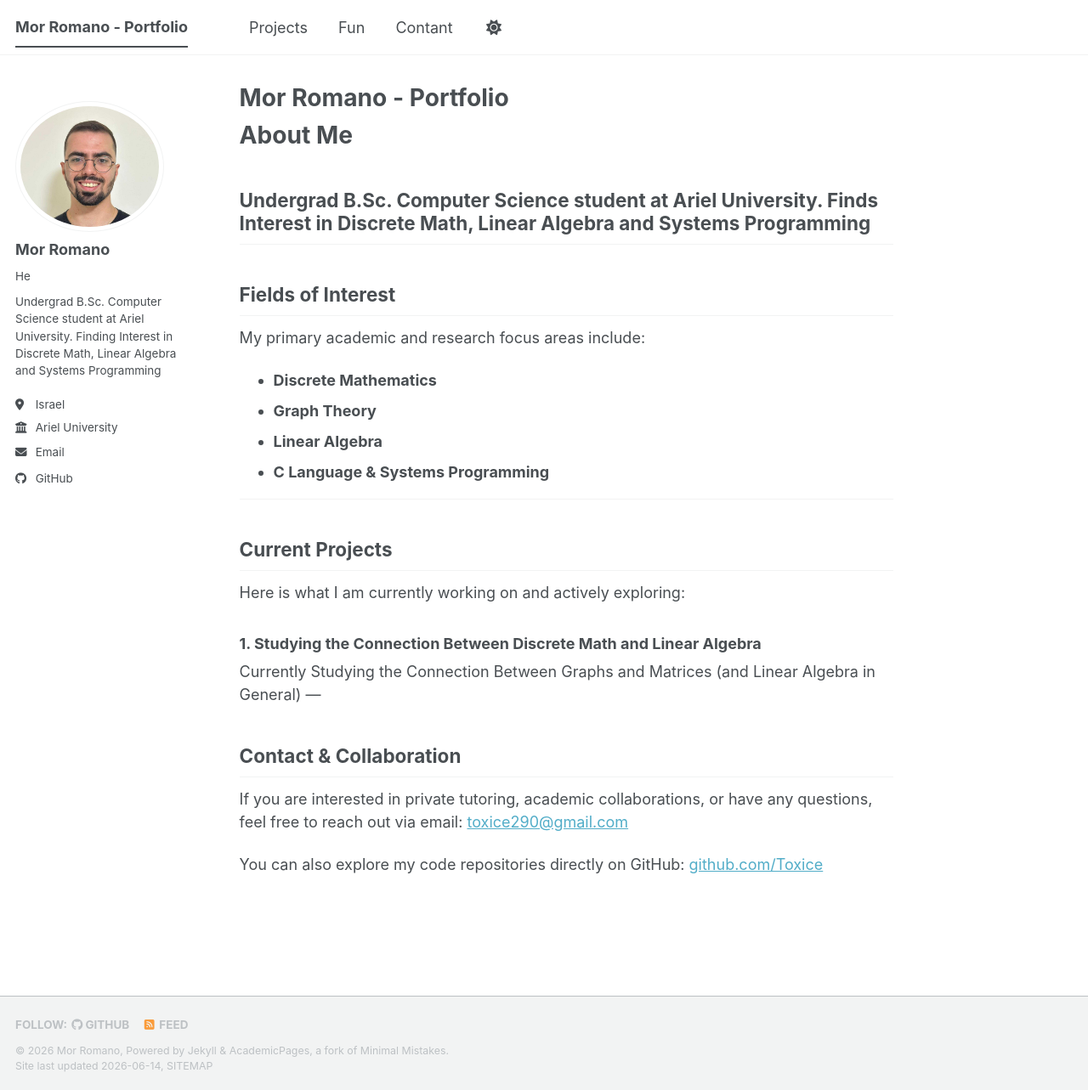
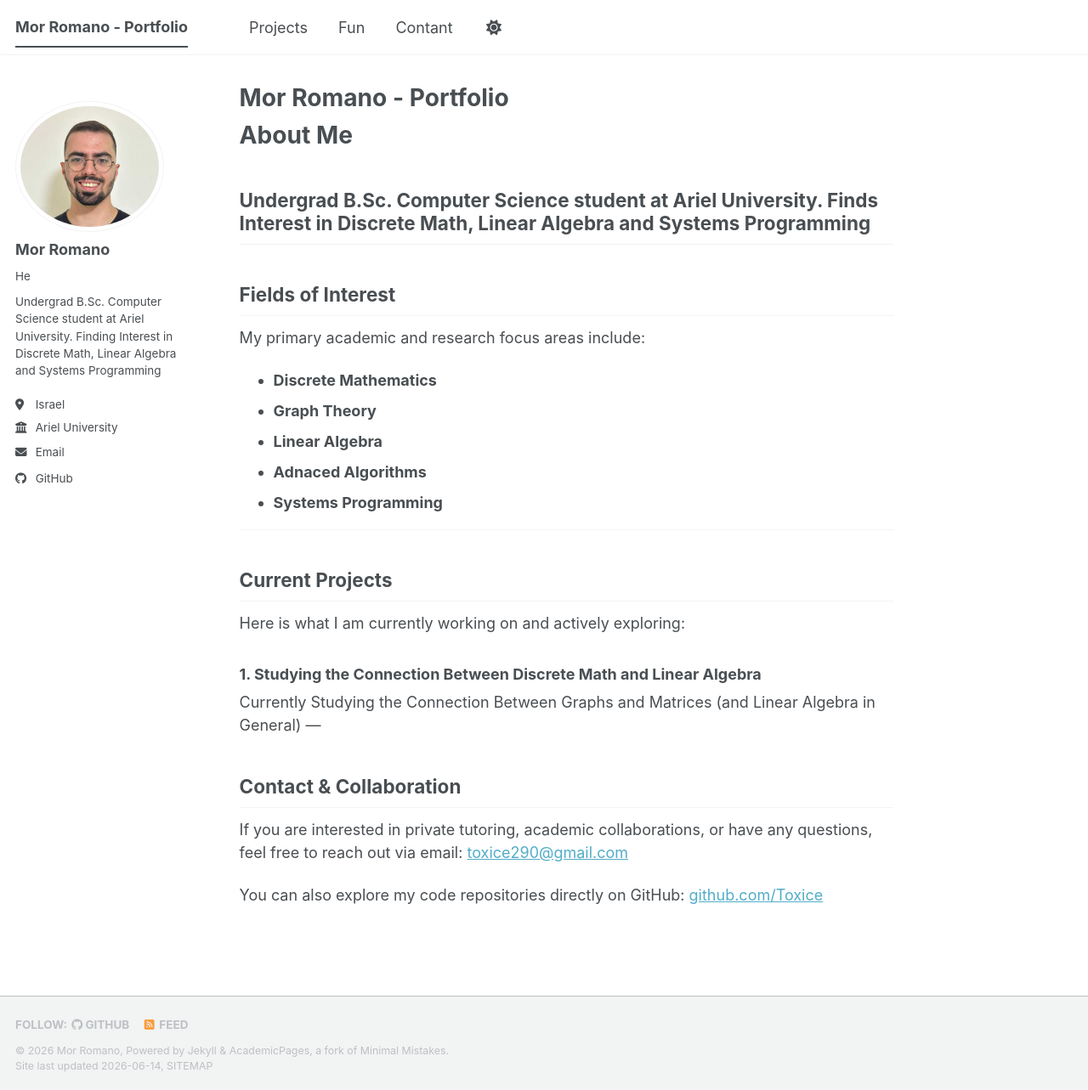
Before and after one commit to Toxice/Toxice.github.io, a Jekyll site: the page built from _pages/about.md, in a window 1280 px wide and 1283 px high. Shown: the whole window at 85% size. Built offline with Jekyll 4.4.1, drawn with Linux system fonts in a browser that asks for light colours; a script bundle is joined from its source files by our own code; library files that are not in the unit come from our copies.

Commit message:
Update about.md

```diff
--- a/_pages/about.md
+++ b/_pages/about.md
@@ -17,7 +17,8 @@ My primary academic and research focus areas include:
 * **Discrete Mathematics**
 * **Graph Theory**
 * **Linear Algebra**
-* **C Language & Systems Programming**
+* **Adnaced Algorithms**
+* **Systems Programming**
 
 ---
 
```
